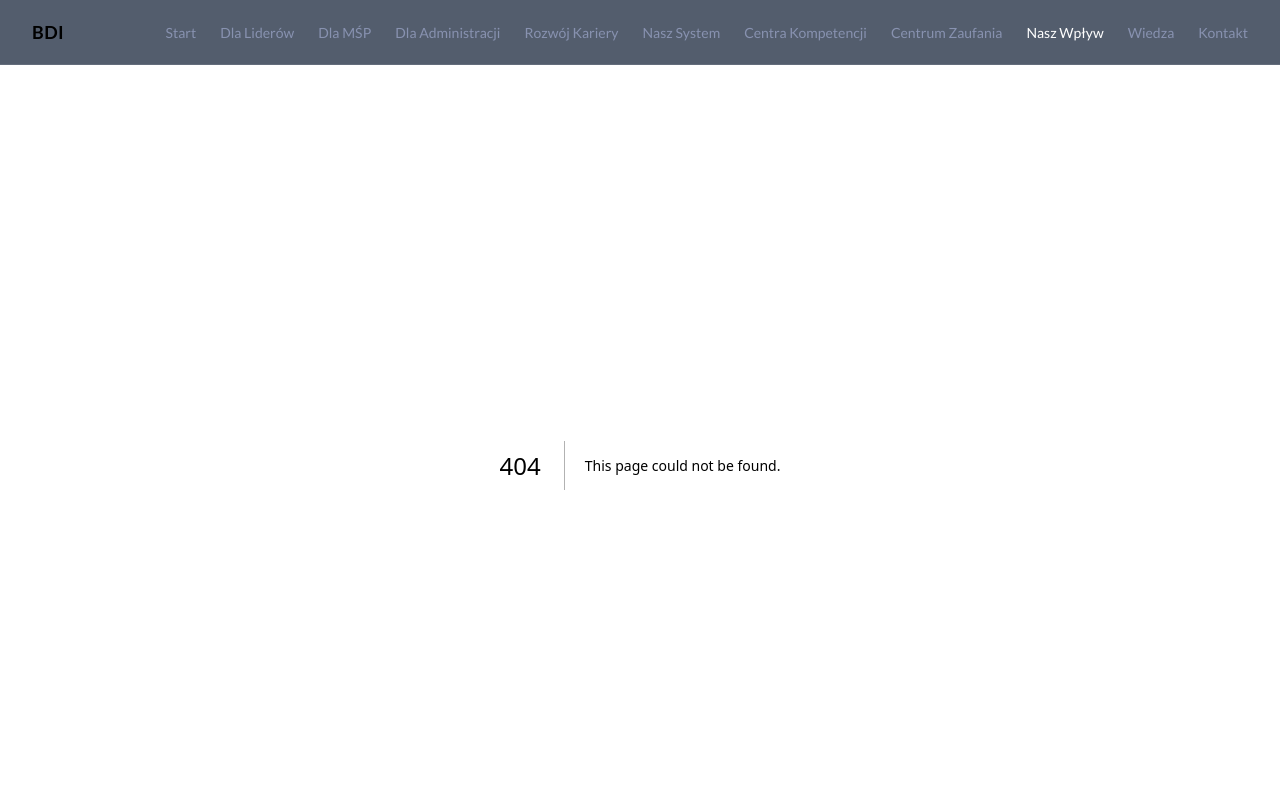
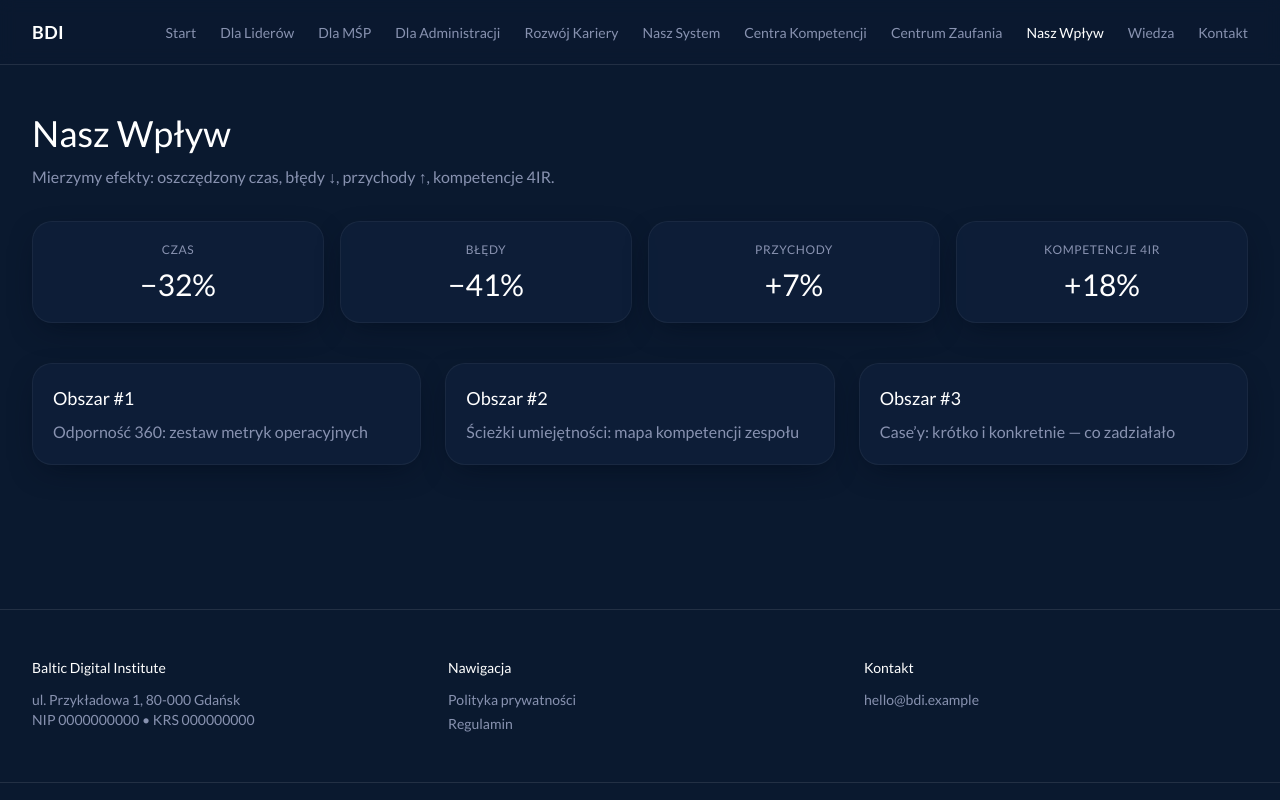
Before and after one commit to krzysztof-bdi/bdi-www-3, a Next.js app: page /nasz-wplyw in a window 1280 px wide. Before the commit this address had no page. Shown: the top 800 px of the page. Built offline with nearby package versions, Linux system fonts and the light colour scheme.

Commit message:
feat: add Centra Kompetencji & Nasz Wpływ pages

```diff
--- /dev/null
+++ b/app/centra-kompetencji/page.tsx
@@ -0,0 +1,25 @@
+import { getPage } from '@/lib/cms'
+import Image from 'next/image'
+import Link from 'next/link'
+
+export default async function Page(){
+  const doc = await getPage('centra-kompetencji')
+  return (
+    <section className="container-p py-12">
+      <div className="grid md:grid-cols-2 gap-10 items-center">
+        <div>
+          <h1 className="font-heading text-4xl mb-3">{doc?.title ?? 'Centra Kompetencji'}</h1>
+          <p className="text-text-secondary mb-4">{doc?.intro}</p>
+          <ul className="list-disc ml-5 text-text-secondary">
+            {doc?.bullets?.map((b,i)=> <li key={i}>{b}</li>)}
+          </ul>
+          <div className="mt-6 flex gap-3">
+            <Link href="/kontakt" className="link-cta">Porozmawiajmy</Link>
+            <Link href="/wiedza" className="link-cta">Zobacz case’y</Link>
+          </div>
+        </div>
+        <Image src="/assets/1.4.svg" alt="" width={1200} height={800} className="rounded-2xl border border-white/10"/>
+      </div>
+    </section>
+  )
+}
--- /dev/null
+++ b/app/nasz-wplyw/page.tsx
@@ -0,0 +1,33 @@
+import { getPage } from '@/lib/cms'
+
+export default async function Page(){
+  const doc = await getPage('nasz-wplyw')
+  const tiles = [
+    {k: 'Czas', v: '−32%'},
+    {k: 'Błędy', v: '−41%'},
+    {k: 'Przychody', v: '+7%'},
+    {k: 'Kompetencje 4IR', v: '+18%'}
+  ]
+  return (
+    <section className="container-p py-12">
+      <h1 className="font-heading text-4xl mb-3">{doc?.title ?? 'Nasz Wpływ'}</h1>
+      <p className="text-text-secondary mb-8">{doc?.intro}</p>
+      <div className="grid sm:grid-cols-2 md:grid-cols-4 gap-4">
+        {tiles.map(t => (
+          <div key={t.k} className="card p-5 text-center">
+            <div className="text-text-secondary text-xs uppercase tracking-wider">{t.k}</div>
+            <div className="font-heading text-3xl mt-2">{t.v}</div>
+          </div>
+        ))}
+      </div>
+      <div className="grid md:grid-cols-3 gap-6 mt-10">
+        {doc?.bullets?.map((b,i)=> (
+          <div key={i} className="card p-5">
+            <div className="font-heading text-lg mb-2">Obszar #{i+1}</div>
+            <p className="text-text-secondary">{b}</p>
+          </div>
+        ))}
+      </div>
+    </section>
+  )
+}
--- a/public/cms/pages.json
+++ b/public/cms/pages.json
@@ -1,20 +1,38 @@
 {
   "dla-liderow": {
-    "title": "Dla Liderów",
-    "intro": "Strategia, governance i B+R jako usługa. Szybciej od slajdów do wdrożeń.",
+    "title": "Dla Liderów Zespołów",
+    "intro": "Odporność, sprawność i zaufanie — kluczowe wskaźniki efektywności zespołu w erze AI. Pomagamy je mierzyć i rozwijać.",
     "bullets": [
-      "SOB: strategia → procedury → automatyzacje",
-      "Governance AI & cyber by design",
-      "Eksperymenty B+R i pilotaże w 90 dni"
+      "Ocena odporności zespołu (diagnoza 360)",
+      "Wskaźniki wpływu i efektywności (metria)",
+      "Zaufanie w rozproszonych zespołach (kompetencje)"
     ]
   },
   "nasz-system": {
-    "title": "Nasz System",
-    "intro": "System Operacyjny Baltic (SOB): SSOT • Automatyzacja • Human‑in‑the‑Loop.",
+    "title": "Nasz System Pracy",
+    "intro": "Łączymy sprawdzoną metodykę, dane i technologię, aby wspierać liderów w podejmowaniu lepszych decyzji.",
     "bullets": [
-      "Jedno źródło prawdy (SSOT) dla treści i procesów",
-      "Przepisywalne playbooki i checklisty do operacjonalizacji",
-      "Miary wpływu: Odporność 360 i Rozwój Umiejętności"
+      "Metodyka: zwinne podejście, iteracyjne doskonalenie",
+      "Dane: od pomiaru do wglądu i rekomendacji",
+      "Technologia: automatyzacja, AI, platformy wsparcia"
+    ]
+  },
+  "centra-kompetencji": {
+    "title": "Centra Kompetencji",
+    "intro": "AI, cyber, dane i wdrożenia — zespoły zadaniowe, które dowożą wyniki.",
+    "bullets": [
+      "CK-AI: od prototypu do produkcji w 90 dni",
+      "CK-Cyber: zgodność + odporność (NIS2/ISO27001)",
+      "CK-Dane: jakość, katalog, wskaźniki wpływu"
+    ]
+  },
+  "nasz-wplyw": {
+    "title": "Nasz Wpływ",
+    "intro": "Mierzymy efekty: oszczędzony czas, błędy ↓, przychody ↑, kompetencje 4IR.",
+    "bullets": [
+      "Odporność 360: zestaw metryk operacyjnych",
+      "Ścieżki umiejętności: mapa kompetencji zespołu",
+      "Case’y: krótko i konkretnie — co zadziałało"
     ]
   }
 }
```
